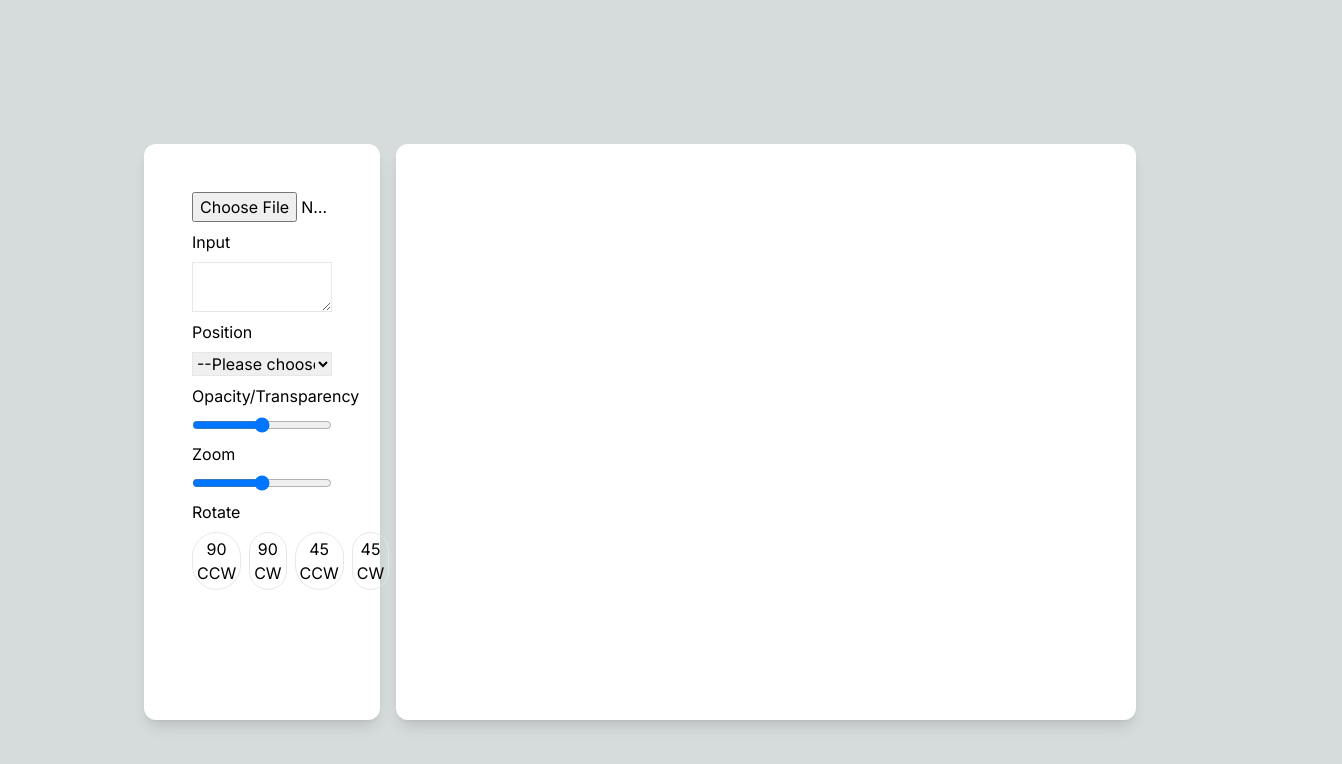
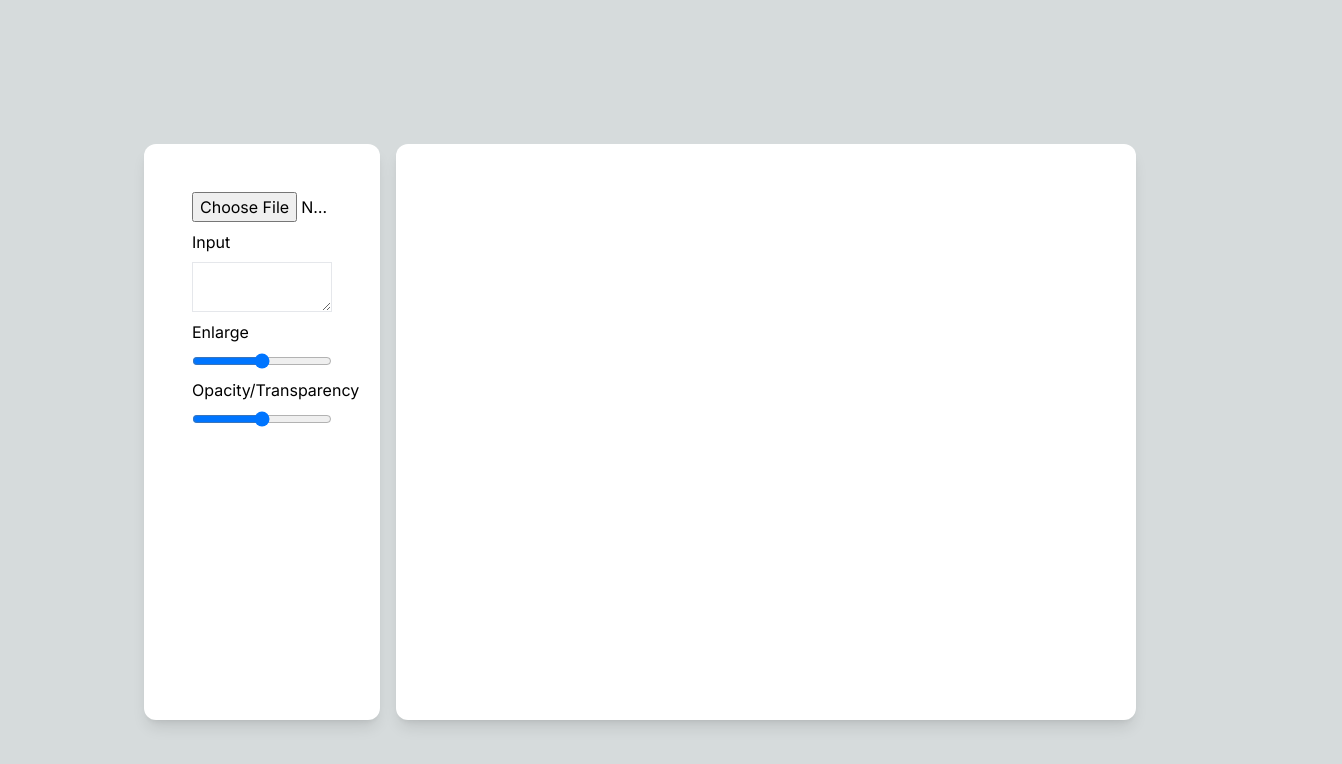
Before and after one commit to dzakyf/watermark-my-img, a Next.js app: page / in a window 1280 px wide. Shown: the top 764 px of the page, 1342 px wide, since content can reach past the window. Built offline with nearby package versions, Linux system fonts and the light colour scheme.

Commit message:
finished implement download feature

```diff
--- a/src/app/page.tsx
+++ b/src/app/page.tsx
@@ -1,20 +1,26 @@
 'use client'
 
-import { useRef } from "react"
+import { useState,  useRef } from "react"
+import html2canvas from "html2canvas"
 
 
 export default function Main() {
   const canvasRef = useRef(null),
-        canvasContainerRef = useRef(null)
+        canvasContainerRef = useRef(null),
+        downloadRef = useRef(null),
+        [text, setText] = useState(""),
+        [isImageLoaded, setImageLoaded] = useState(false)
 
   function drawCanvas(e){
-    const canvas = canvasRef.current,
+    setText("")
+    setImageLoaded(true)
+    const file = e.target.files[0],
+          fileSrc = URL.createObjectURL(file),
+          canvas = canvasRef.current,
+          context = canvas.getContext('2d'),
           container = canvasContainerRef.current,
-          context = canvas.getContext('2d'),
-          file = e.target.files[0],
-          fileSrc = URL.createObjectURL(file),
+          img = new Image()
 
-    img = new Image()
     img.src = fileSrc
     img.onload = function (){
       const hImg = img.height,
@@ -27,13 +33,29 @@ export default function Main() {
       //will fit to container
       let ratio = Math.min((hContainer/hImg),(wContainer/wImg))
 
-      //resize canvas based on ratio
+      // resize canvas based on ratio
       canvas.height = hContainer
       canvas.width = wImg*ratio
 
-      //paint to document
+      // paint to canvas
       context.drawImage(img,0,0, wImg, hImg, 0,0, wImg*ratio, hImg*ratio)
+
     }
+  }
+
+  function handleTextChange(e){
+    setText(e.target.value)
+  }
+
+  function handleDownload(){
+    let fileName = "res"
+
+    html2canvas(downloadRef.current).then(function(canvas){
+      const downloadLink = document.createElement('a')
+      downloadLink.download = fileName
+      downloadLink.href = canvas.toDataURL("image/png;base64")
+      downloadLink.click()
+    })
   }
 
 
@@ -43,33 +65,40 @@ export default function Main() {
       <div className="col-span-1">
        <div className="w-full h-[36rem] shadow-lg pb-full rounded-xl bg-white">
         <div className="flex flex-col p-12 gap-2">
+        {isImageLoaded &&
+        <button className="border" onClick={handleDownload}>Download</button>
+        }
         <input id="open-file" type="file" accept="image/png, image/jpeg" onChange={drawCanvas}></input>
         <p>Input</p>
-        <textarea className="border"></textarea>
-        <p>Position</p>
+        <textarea id="input-text" onChange={handleTextChange} className="border"></textarea>
+        {/* <p>Position</p>
         <select name="position" id="position-select" className="border">
           <option value="">--Please choose an option--</option>
           <option value="top">Atas</option>
           <option value="middle">Tengah</option>
           <option value="bottom">Bawah</option>
-        </select>
+        </select> */}
+        <p>Enlarge</p>
+        <input id="opacity" name="opacity-range" type="range" min="0" max="100" className="border"></input>
         <p>Opacity/Transparency</p>
         <input id="opacity" name="opacity-range" type="range" min="0" max="100" className="border"></input>
-        <p>Zoom</p>
-        <input id="opacity" name="opacity-range" type="range" min="0" max="100" className="border"></input>
-        <p>Rotate</p>
+
+        {/* <p>Rotate</p> */}
         <div className="flex flex-row gap-2">
-        <button className="border rounded-full p-1">90 CCW</button>
+        {/* <button className="border rounded-full p-1">90 CCW</button>
         <button className="border rounded-full p-1">90 CW</button>
         <button className="border rounded-full p-1">45 CCW</button>
-        <button className="border rounded-full p-1">45 CW</button>
+        <button className="border rounded-full p-1">45 CW</button> */}
         </div>
        </div>
        </div>
       </div>
       <div className="col-span-3">
-       <div ref={canvasContainerRef} className="flex justify-center w-full h-[36rem] shadow-lg pb-full rounded-xl bg-white">
-        <canvas id="canvas"  ref={canvasRef}></canvas>
+      <div ref={canvasContainerRef} className="flex justify-center w-full h-[36rem] shadow-lg pb-full rounded-xl bg-white static">
+        <div id="download-ref" ref={downloadRef}>
+          <p id="draggable-text" className="absolute">{text}</p>
+          <canvas id="canvas"  ref={canvasRef}></canvas>
+        </div>
        </div>
       </div>
       </div>
```
Also changed, not shown: package.json (+6 -5 lines), 1 other file (tests, documents, lock files or other folders).
